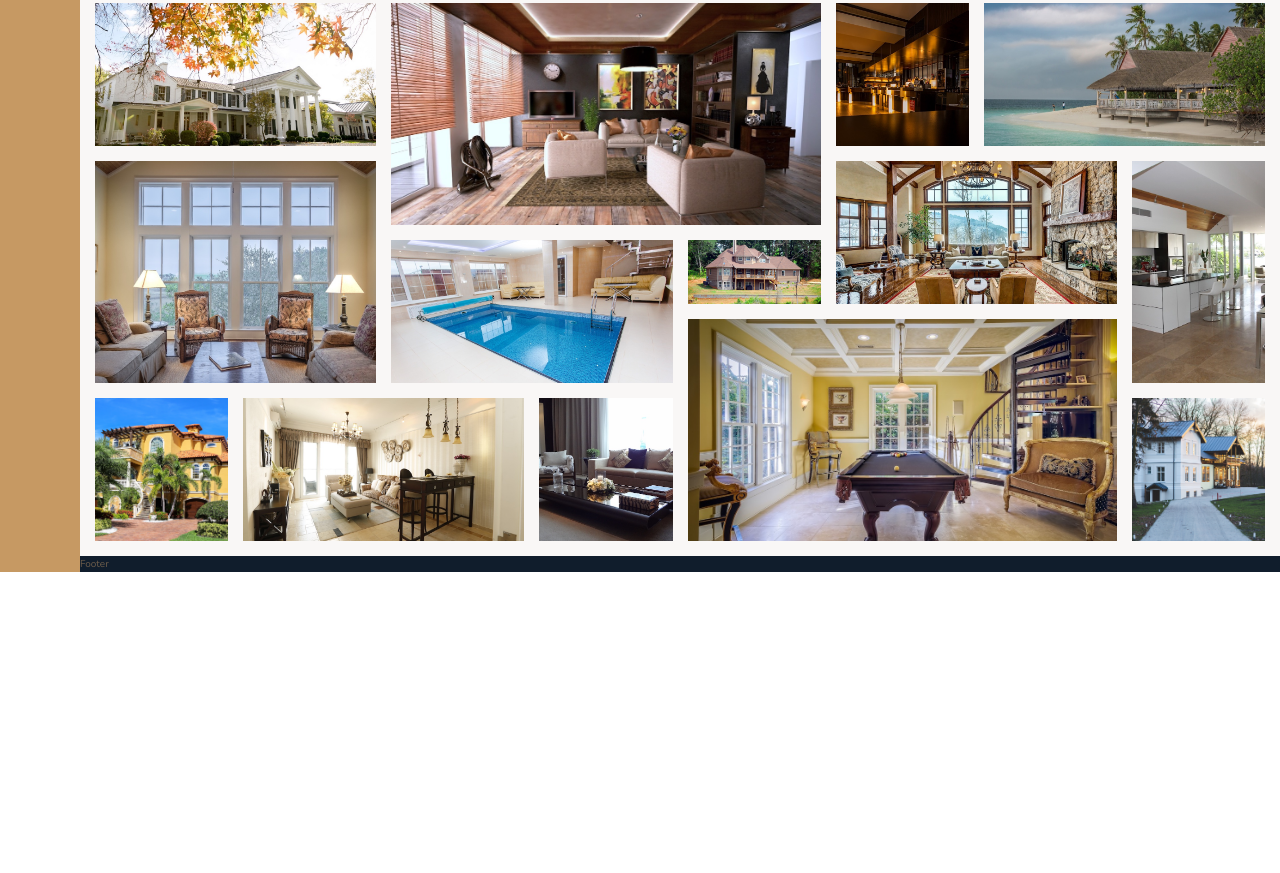
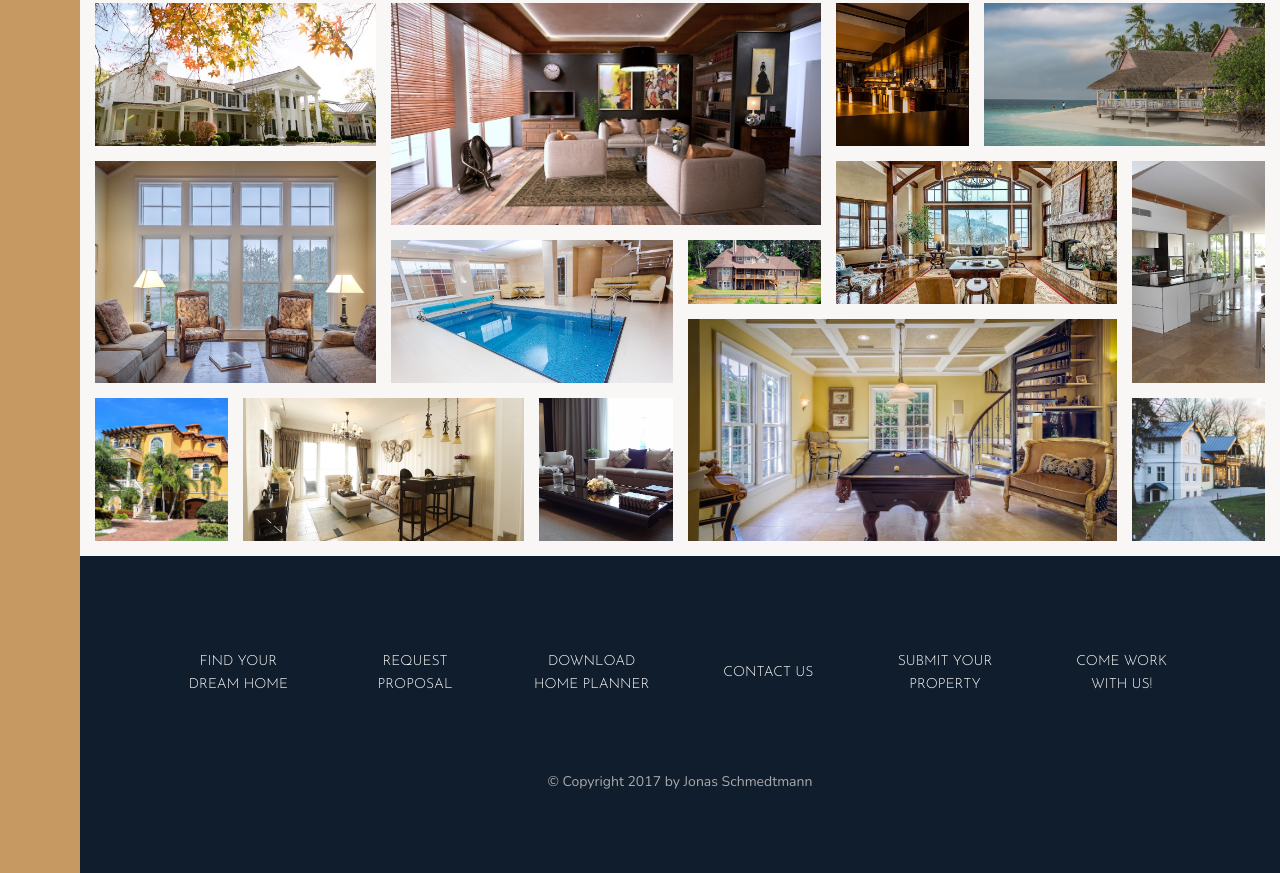
Before and after one commit to BrianDyl/nexter, a website: page index.html in a window 1280 px wide. Shown: the part 3084-3957 px from the top of the page. Before the commit the page ends 3656 px from the top, so only its background shows below. Drawn offline with nearby package versions, Linux system fonts and the light colour scheme.

Commit message:
Completed Footer-Section

```diff
--- a/index.html
+++ b/index.html
@@ -317,7 +317,17 @@
 
         </section>
         <footer class="footer">
-            Footer
+            <ul class="nav">
+                <li class="nav__item"><a href="#" class="nav__link">Find your dream home</a></li>
+                <li class="nav__item"><a href="#" class="nav__link">Request proposal</a></li>
+                <li class="nav__item"><a href="#" class="nav__link">Download home planner</a></li>
+                <li class="nav__item"><a href="#" class="nav__link">Contact us</a></li>
+                <li class="nav__item"><a href="#" class="nav__link">Submit your property</a></li>
+                <li class="nav__item"><a href="#" class="nav__link">Come work with us!</a></li>
+            </ul>
+            <p class="copyright">
+                &copy; Copyright 2017 by Jonas Schmedtmann
+            </p>
         </footer>
     </body>
 </html>
--- a/sass/_footer.scss
+++ b/sass/_footer.scss
@@ -1,4 +1,43 @@
 .footer {
     background-color: $color-secondary;
     grid-column: full-start / full-end;
+    padding: 8rem;
 }
+
+
+.nav {
+    list-style: none;
+
+    display: grid;
+    grid-template-columns: repeat(auto-fit, minmax(15rem, 1fr));
+    grid-gap: 2rem;
+    align-items: center;
+
+
+    &__link:link,
+    &__link:visited {
+        text-decoration: none;
+        color: #fff;
+        font-size: 1.4rem;
+        font-family: $font-display;
+        text-transform: uppercase;
+        text-align: center;
+        padding: 1.5rem;
+        display: block;
+        transition: all .2s;
+    }
+
+    &__link:hover,
+    &__link:active {
+        background-color: rgba(#fff, .05);
+        transform: translateY(-3px);
+    }
+
+}
+
+.copyright {
+    font-size: 1.4rem;
+    color: $color-grey-light-2;
+    margin-top: 6rem;
+    text-align: center;
+}
```
Also changed, not shown: css/style.css.
